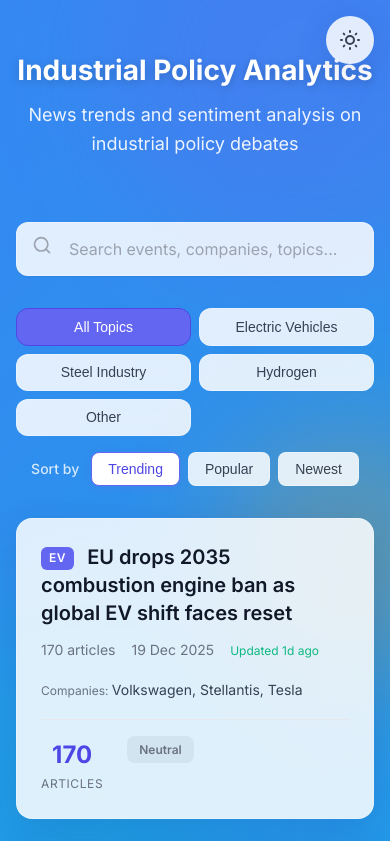
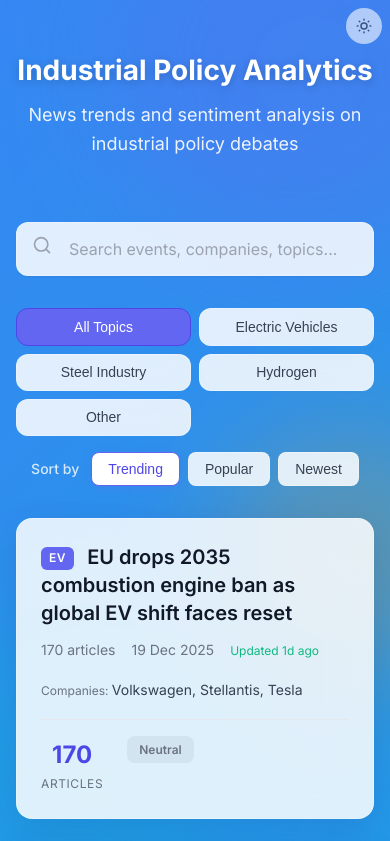
Before and after one commit to jianzhang-ia/news-tracker, a plain HTML site: page index.html in a window 390 px wide. Shown: the top 841 px of the page. Drawn offline with Linux system fonts and the light colour scheme.

Commit message:
Make dark mode toggle smaller and less intrusive on mobile

```diff
--- a/styles.css
+++ b/styles.css
@@ -141,6 +141,28 @@
     display: block;
 }
 
+/* Mobile: smaller, less intrusive toggle */
+@media (max-width: 768px) {
+    .theme-toggle {
+        width: 36px;
+        height: 36px;
+        top: 0.5rem;
+        right: 0.5rem;
+        opacity: 0.7;
+        box-shadow: none;
+    }
+
+    .theme-toggle:hover,
+    .theme-toggle:active {
+        opacity: 1;
+    }
+
+    .theme-toggle svg {
+        width: 18px;
+        height: 18px;
+    }
+}
+
 /* =============================================================================
    BASE STYLES
    ============================================================================= */
```
